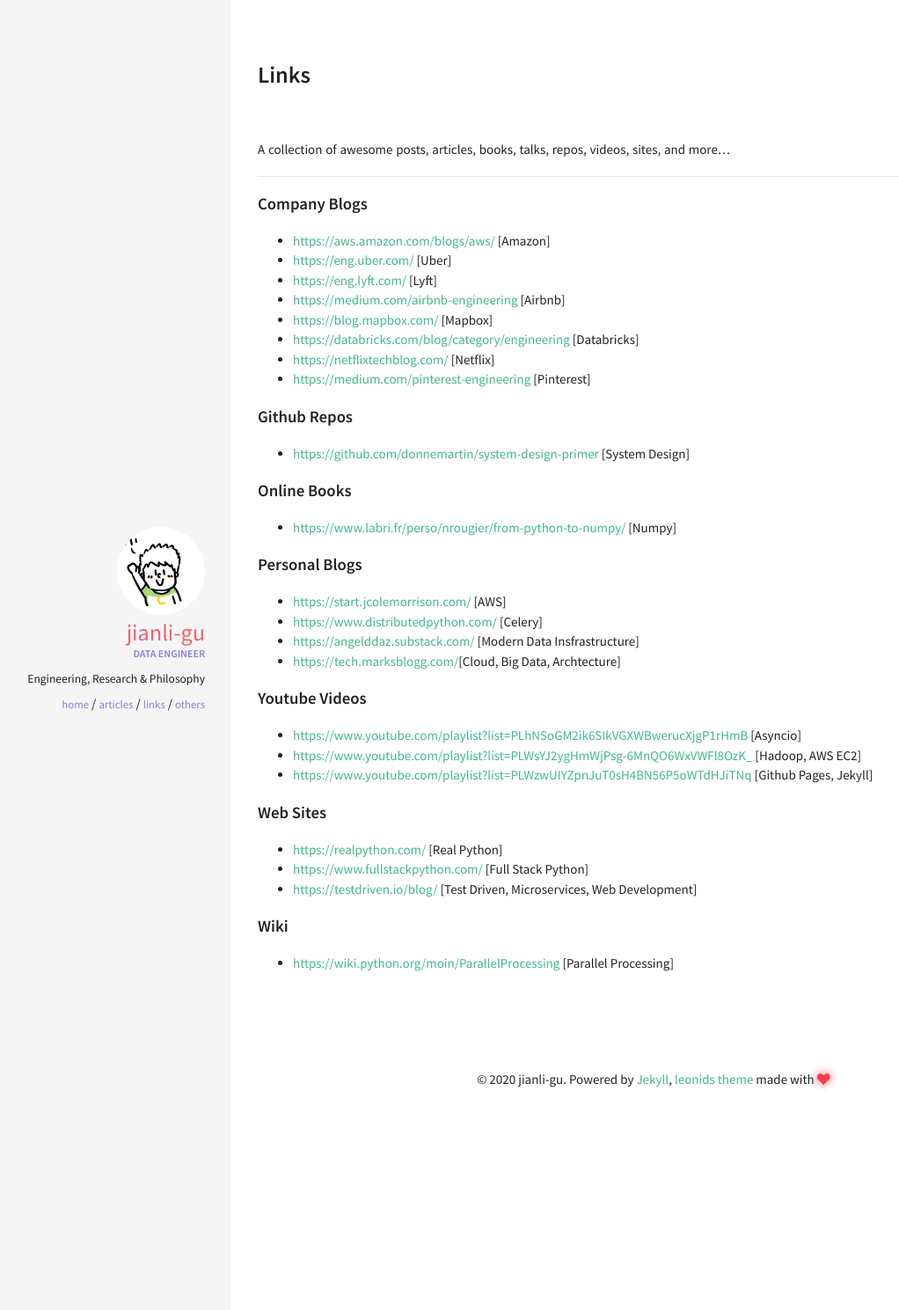
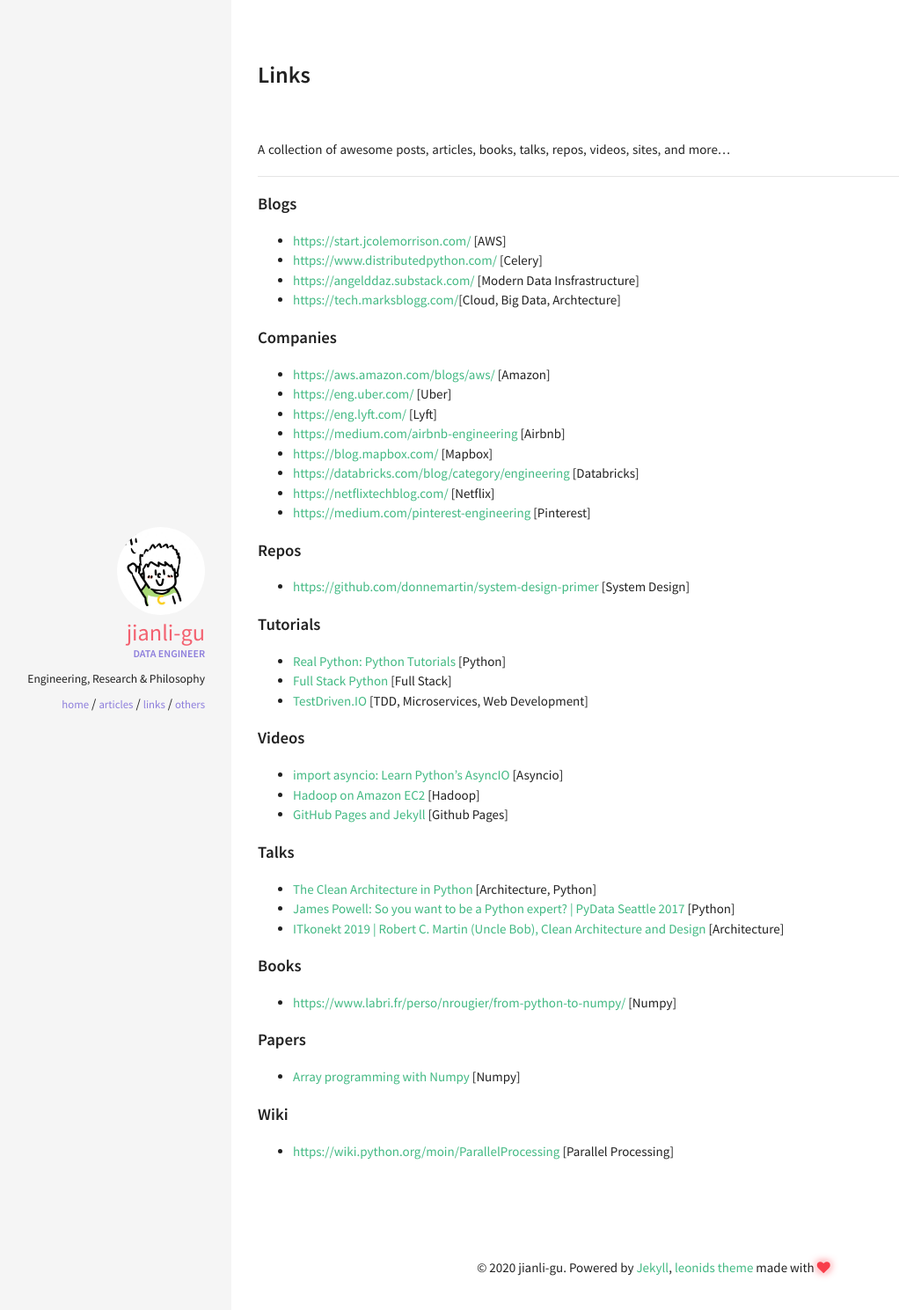
Before and after one commit to jianli-gu/jianli-gu.github.io, a Jekyll site: the page built from links.md, in a window 1280 px wide. Shown: the top 1489 px of the page at 88% size, without its empty margins (57-1079 px from the left). Built offline with Jekyll 4.4.1, drawn with Linux system fonts in a browser that asks for light colours.

Commit message:
Update links

```diff
--- a/links.md
+++ b/links.md
@@ -8,7 +8,14 @@
 
 ---
 
-#### Company Blogs
+#### Blogs
+- [https://start.jcolemorrison.com/](https://start.jcolemorrison.com/) [AWS]
+- [https://www.distributedpython.com/](https://www.distributedpython.com/) [Celery]
+- [https://angelddaz.substack.com/](https://angelddaz.substack.com/) [Modern Data Insfrastructure]
+- [https://tech.marksblogg.com/](https://tech.marksblogg.com/)[Cloud, Big Data, Archtecture]
+
+
+#### Companies
 - [https://aws.amazon.com/blogs/aws/](https://aws.amazon.com/blogs/aws/) [Amazon]
 - [https://eng.uber.com/](https://eng.uber.com/) [Uber]
 - [https://eng.lyft.com/](https://eng.lyft.com/) [Lyft]
@@ -19,35 +26,41 @@
 - [https://medium.com/pinterest-engineering](https://medium.com/pinterest-engineering) [Pinterest]
 
 
-#### Github Repos
-
+#### Repos
 - [https://github.com/donnemartin/system-design-primer](https://github.com/donnemartin/system-design-primer) [System Design]
 
-#### Online Books
+
+#### Tutorials
+- [Real Python: Python Tutorials](https://realpython.com/) [Python]
+- [Full Stack Python](https://www.fullstackpython.com/) [Full Stack]
+- [TestDriven.IO](https://testdriven.io/blog/) [TDD, Microservices, Web Development]
+
+
+#### Videos
+- [import asyncio: Learn Python's AsyncIO](
+  https://www.youtube.com/playlist?list=PLhNSoGM2ik6SIkVGXWBwerucXjgP1rHmB) [Asyncio]
+- [Hadoop on Amazon EC2](
+  https://www.youtube.com/playlist?list=PLWsYJ2ygHmWjPsg-6MnQO6WxVWFl8OzK_) [Hadoop]
+- [GitHub Pages and Jekyll](
+  https://www.youtube.com/playlist?list=PLWzwUIYZpnJuT0sH4BN56P5oWTdHJiTNq) [Github Pages]
+
+
+#### Talks
+- [The Clean Architecture in Python](
+  https://www.youtube.com/watch?v=DJtef410XaM&ab_channel=NextDayVideo) [Architecture, Python]
+- [James Powell: So you want to be a Python expert? | PyData Seattle 2017](
+  https://www.youtube.com/watch?v=cKPlPJyQrt4&ab_channel=PyData) [Python]
+- [ITkonekt 2019 | Robert C. Martin (Uncle Bob), Clean Architecture and Design](
+  https://www.youtube.com/watch?v=2dKZ-dWaCiU&ab_channel=ITkonekt) [Architecture]
+
+
+#### Books
 - [https://www.labri.fr/perso/nrougier/from-python-to-numpy/](
   https://www.labri.fr/perso/nrougier/from-python-to-numpy) [Numpy]
 
 
-#### Personal Blogs
-- [https://start.jcolemorrison.com/](https://start.jcolemorrison.com/) [AWS]
-- [https://www.distributedpython.com/](https://www.distributedpython.com/) [Celery]
-- [https://angelddaz.substack.com/](https://angelddaz.substack.com/) [Modern Data Insfrastructure]
-- [https://tech.marksblogg.com/](https://tech.marksblogg.com/)[Cloud, Big Data, Archtecture]
-
-
-#### Youtube Videos
-- [https://www.youtube.com/playlist?list=PLhNSoGM2ik6SIkVGXWBwerucXjgP1rHmB](
-  https://www.youtube.com/playlist?list=PLhNSoGM2ik6SIkVGXWBwerucXjgP1rHmB) [Asyncio]
-- [https://www.youtube.com/playlist?list=PLWsYJ2ygHmWjPsg-6MnQO6WxVWFl8OzK_](
-  https://www.youtube.com/playlist?list=PLWsYJ2ygHmWjPsg-6MnQO6WxVWFl8OzK_) [Hadoop, AWS EC2]
-- [https://www.youtube.com/playlist?list=PLWzwUIYZpnJuT0sH4BN56P5oWTdHJiTNq](
-  https://www.youtube.com/playlist?list=PLWzwUIYZpnJuT0sH4BN56P5oWTdHJiTNq) [Github Pages, Jekyll]
-
-
-#### Web Sites
-- [https://realpython.com/](https://realpython.com/) [Real Python]
-- [https://www.fullstackpython.com/](https://www.fullstackpython.com/) [Full Stack Python]
-- [https://testdriven.io/blog/](https://testdriven.io/blog/) [Test Driven, Microservices, Web Development]
+#### Papers
+- [Array programming with Numpy](https://www.nature.com/articles/s41586-020-2649-2) [Numpy]
 
 
 #### Wiki
```
